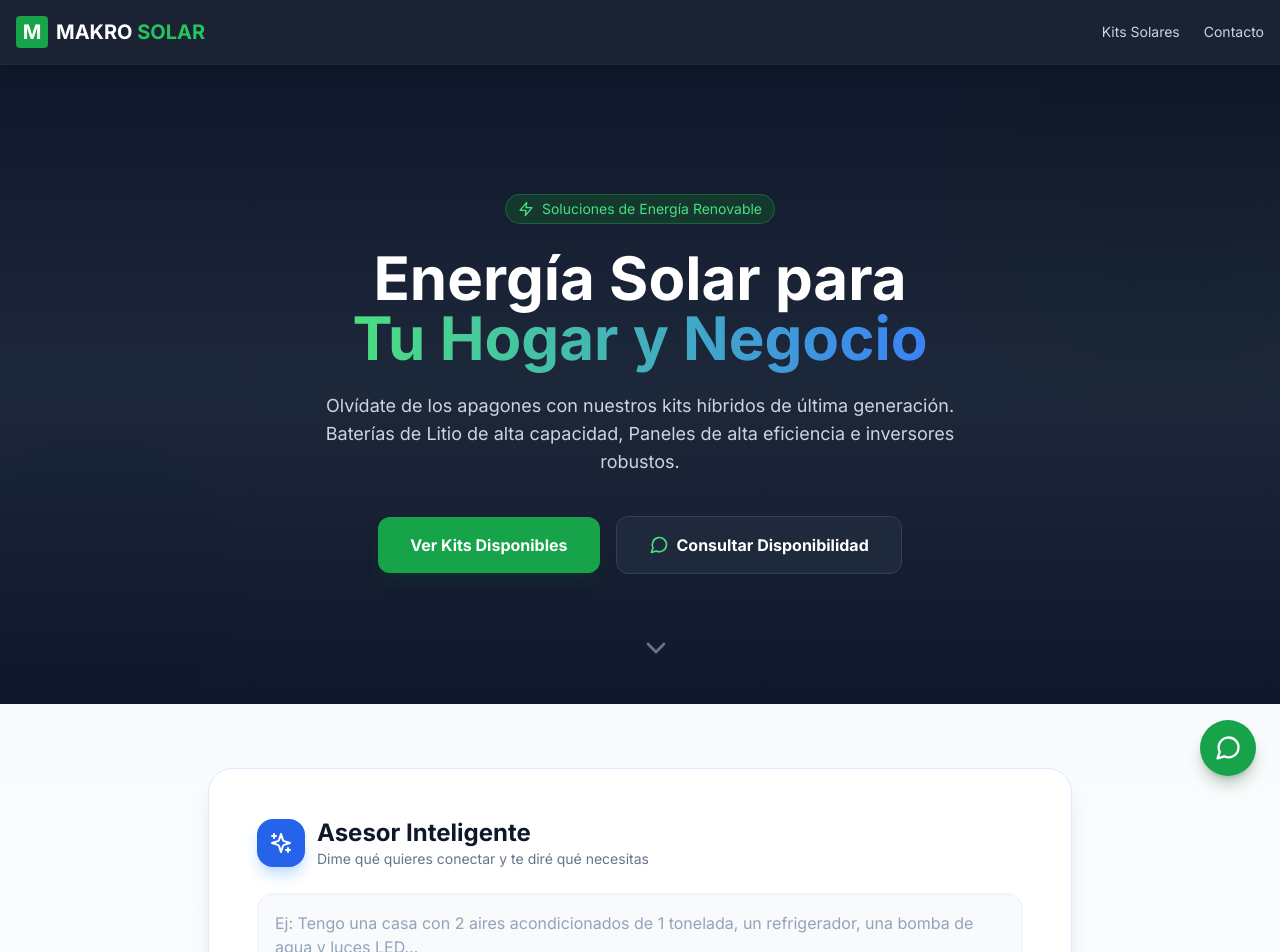
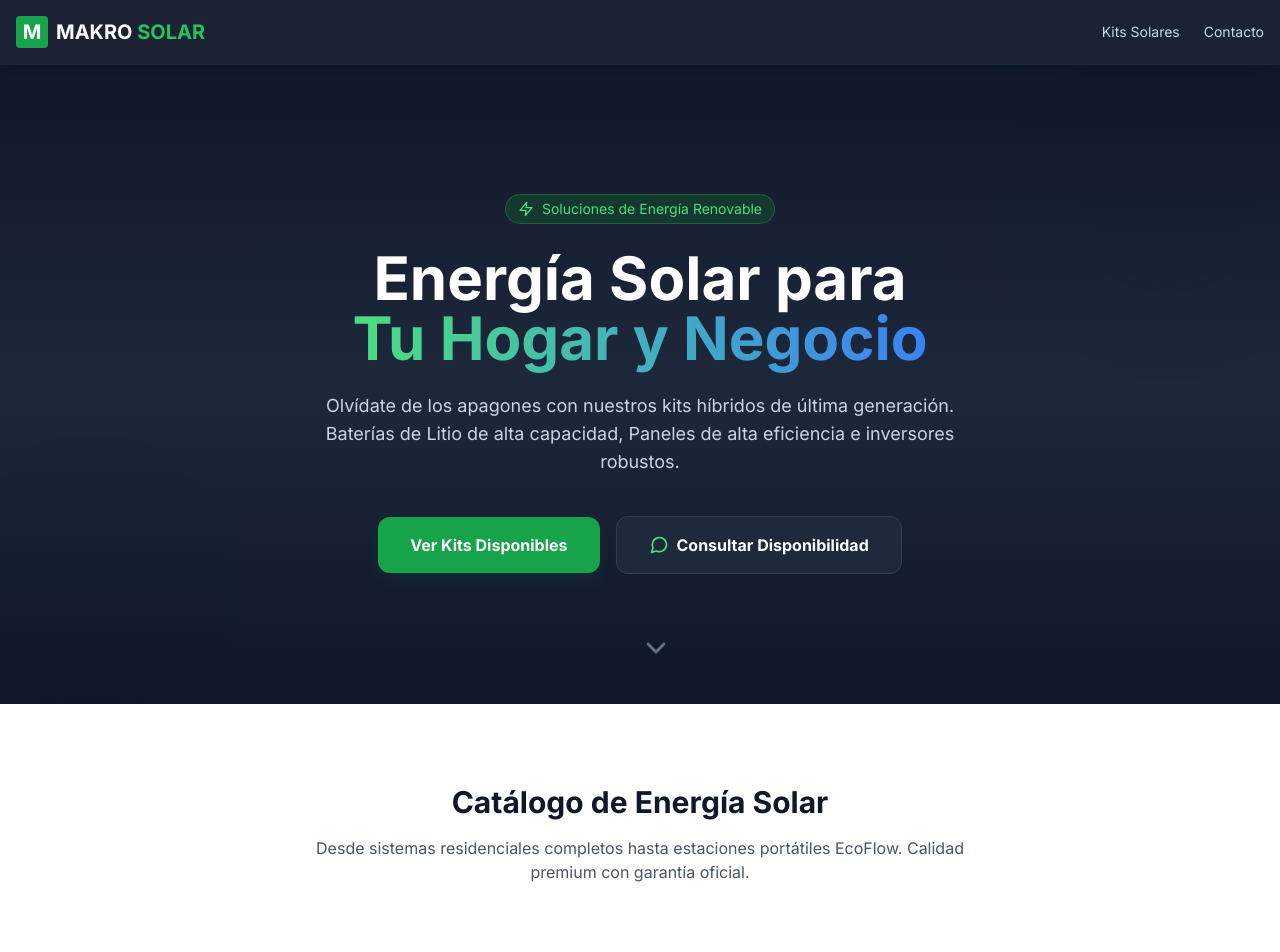
Before and after one commit to marcelmontano/SolarCuba, a React (Vite) app: page / in a window 1280 px wide. Shown: the top 952 px of the page. Built offline with nearby package versions, Linux system fonts and the light colour scheme.

Commit message:
refactor: Remove unused components from App
Removes the `SmartRecommender` and `ChatBot` components from the main `App` component as they are no longer actively used or necessary for the core functionality. This cleans up the main application structure.

```diff
--- a/App.tsx
+++ b/App.tsx
@@ -6,9 +6,7 @@ import { Gallery } from './components/Gallery';
 import { ShippingRates } from './components/ShippingRates';
 import { SystemDiagram } from './components/SystemDiagram';
 import { ContactForm } from './components/ContactForm';
-import { ChatBot } from './components/ChatBot';
 import { Footer } from './components/Footer';
-import { SmartRecommender } from './components/SmartRecommender';
 
 function App() {
   const [isMenuOpen, setIsMenuOpen] = useState(false);
@@ -71,7 +69,6 @@ function App() {
 
       <main className="pt-16">
         <Hero />
-        <SmartRecommender />
         <ProductList />
         <Gallery />
         <SystemDiagram />
@@ -80,7 +77,6 @@ function App() {
       </main>
 
       <Footer />
-      <ChatBot />
     </div>
   );
 }
```
